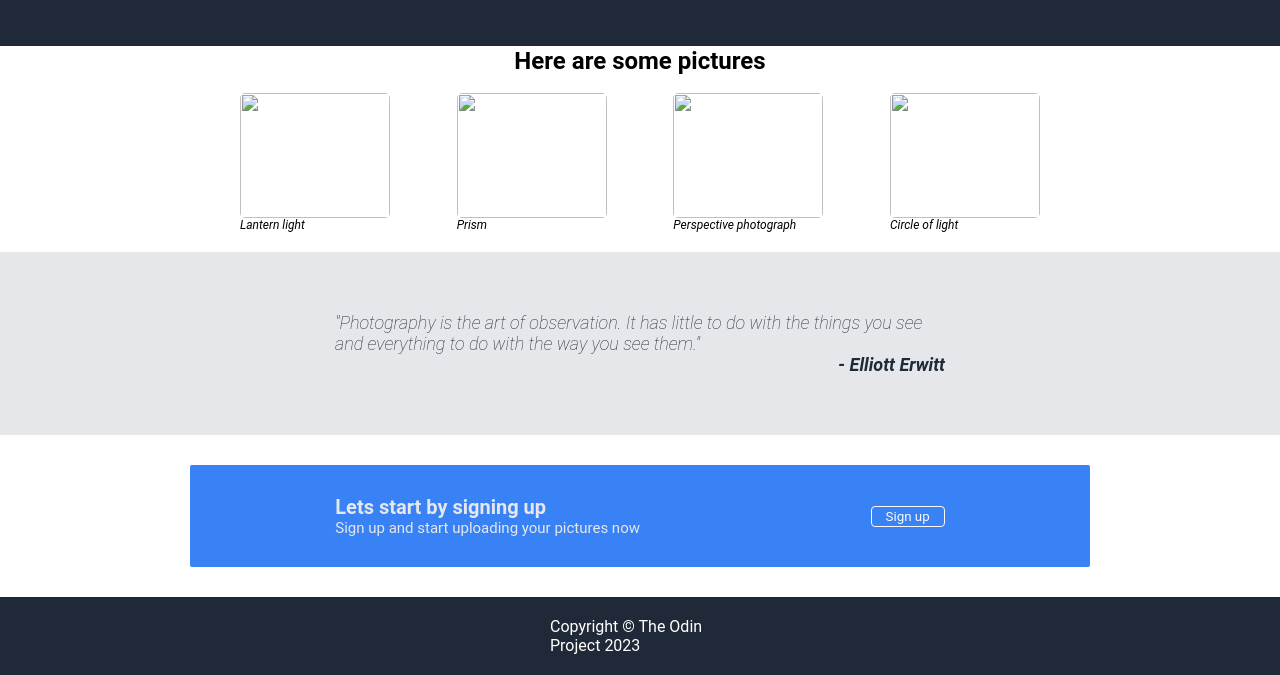
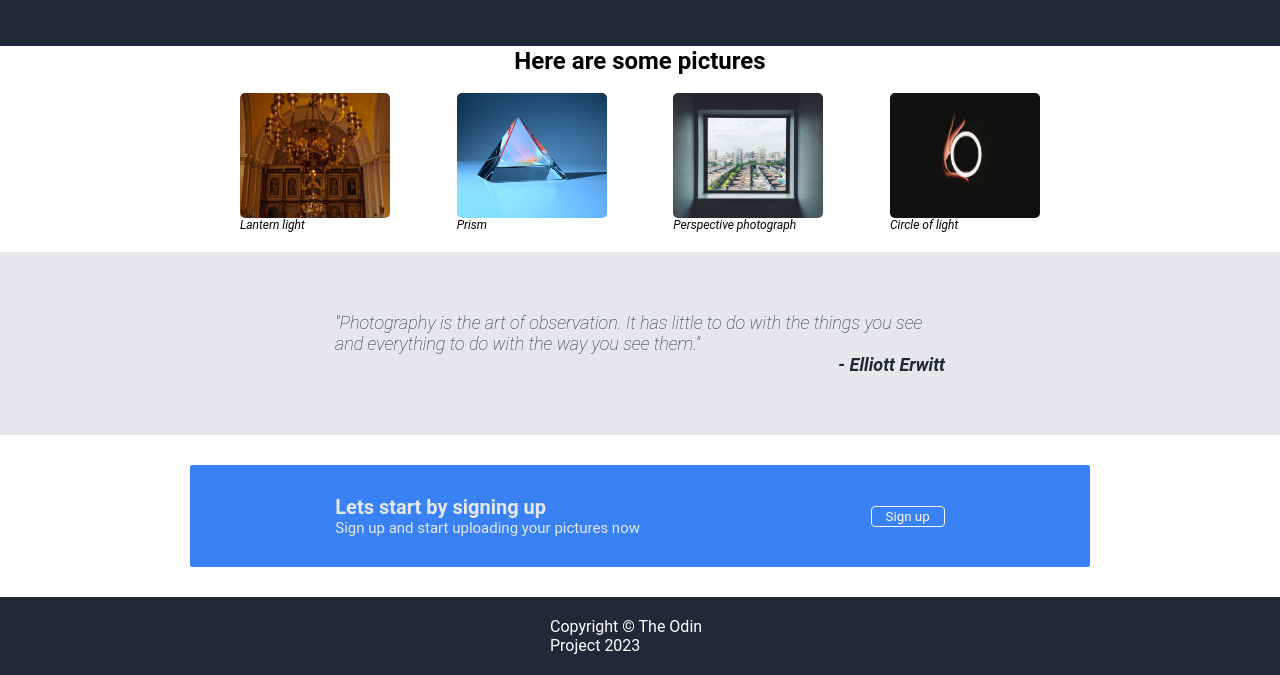
Before and after one commit to Abhi-m-anue/Landing-page, a plain HTML site: page index.html in a window 1280 px wide. Shown: the part 174-849 px from the top of the page. Drawn offline with Linux system fonts and the light colour scheme.

Commit message:
images grouped together

```diff
--- a/index.html
+++ b/index.html
@@ -33,20 +33,20 @@
         <div class="img-row-container">
             <div class="img-row">
                 <div class="rand-img">
-                    <img class="h"src="image1.jpeg">
+                    <img class="h"src="images\image1.jpeg">
                     <p><i>Lantern light</i>
                     </p>
                 </div>
                 <div class="rand-img">
-                    <img class="h"src="image2.avif">
+                    <img class="h"src="images\image2.avif">
                     <p><i>Prism</i></p>
                 </div>
                 <div class="rand-img">
-                    <img class="h"src="image3.avif">
+                    <img class="h"src="images\image3.avif">
                     <p><i>Perspective photograph</i></p>
                 </div>
                 <div class="rand-img">
-                    <img class="h"src="image4.avif">
+                    <img class="h"src="images\image4.avif">
                     <p><i>Circle of light</i></p>
                 </div>
             </div>
```
